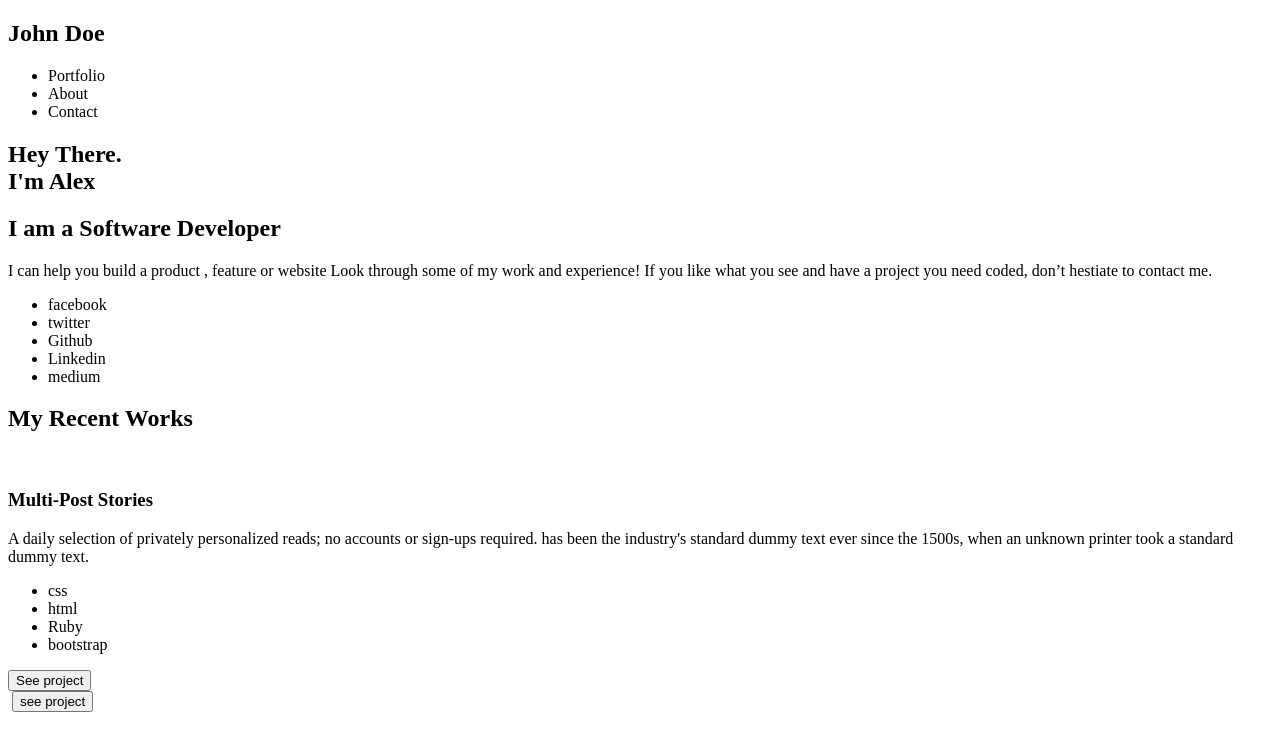
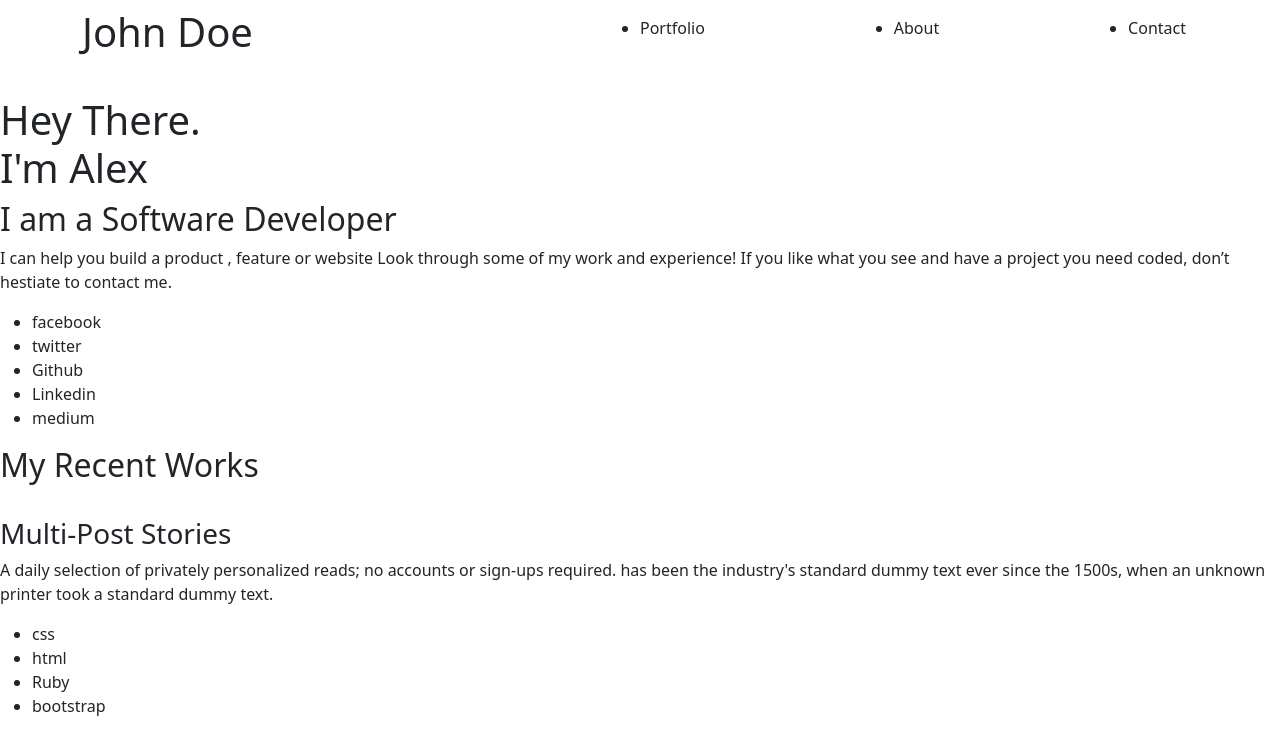
Before and after one commit to mutinhiri/Bootstrap-starter, a plain HTML site: page index.html in a window 1280 px wide. Shown: the top 729 px of the page. Drawn offline with nearby package versions, Linux system fonts and the light colour scheme.

Commit message:
Make changes

```diff
--- a/index.html
+++ b/index.html
@@ -1,6 +1,7 @@
 <!DOCTYPE html>
 <html lang="en">
 <head>
+    <link href="https://cdn.jsdelivr.net/npm/bootstrap@5.0.2/dist/css/bootstrap.min.css" rel="stylesheet" integrity="sha384-EVSTQN3/azprG1Anm3QDgpJLIm9Nao0Yz1ztcQTwFspd3yD65VohhpuuCOmLASjC" crossorigin="anonymous">
     <meta charset="UTF-8">
     <meta http-equiv="X-UA-Compatible" content="IE=edge">
     <meta name="viewport" content="width=device-width, initial-scale=1.0">
@@ -8,15 +9,16 @@
 </head>
 <body>
     <section class="first page">
-        <div class="top-nav">
-            <h1>John Doe</h1>
-            <ul>
-                <li>Portfolio</li>
-                <li>About</li>
+        <div class=" col container navbar">
+            <h1 class="col">John Doe</h1>
+            <ul class=" col container">
+                <li class="">Portfolio</li>
+                <li class="">About</li>
                 <li>Contact</li>
             </ul>
         </div>
-        <div class="content">
+
+        <div class=" center pt-4 content">
             <h1>Hey There.<br>I'm Alex</h1>
             <h2>I am a Software Developer</h2>
             <p>I can help you build a product , feature or website Look through some of my work and experience! If you like what you see and have a project you need coded, don’t hestiate to contact me.</p>
```
